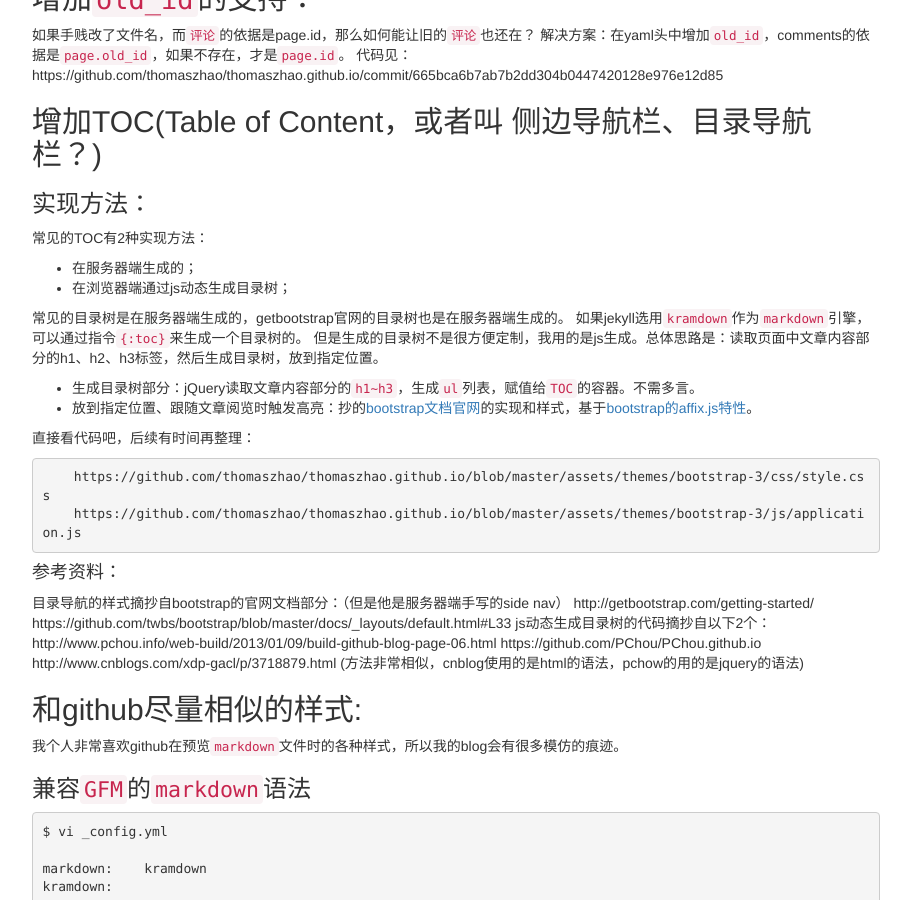
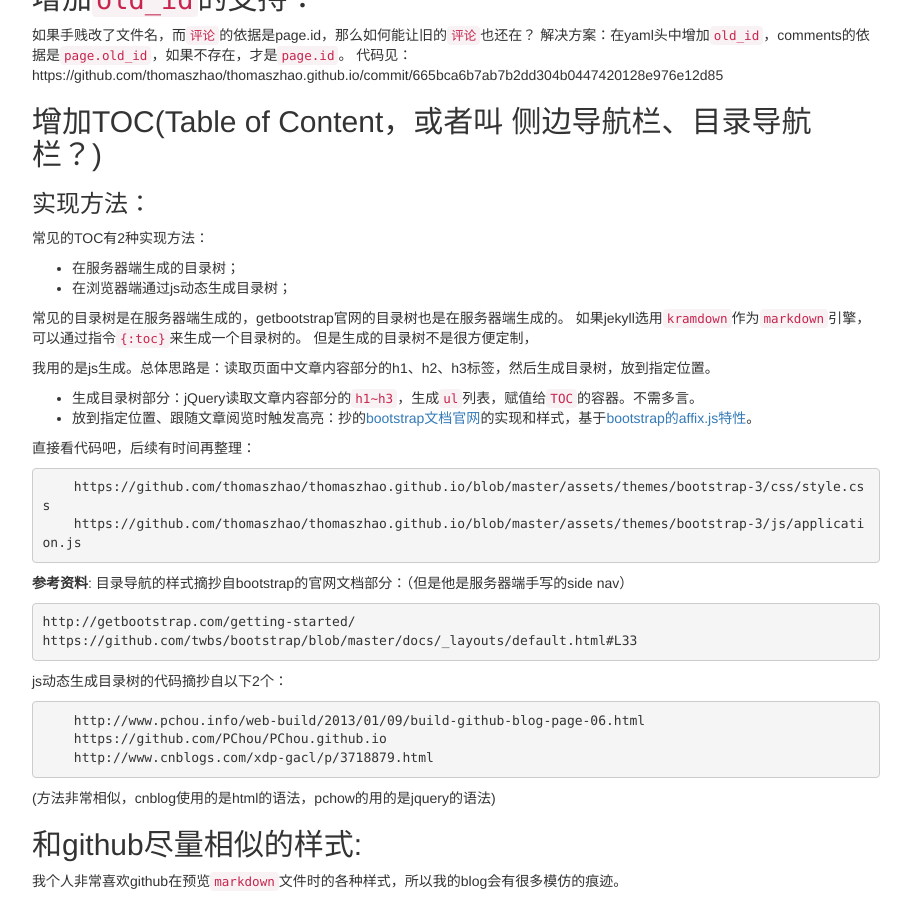
Before and after one commit to thomaszhao/thomaszhao.github.io, a Jekyll site: the page built from _posts/myblog/2015-01-08-how-do-i-build-this-jekyll-blog.md, in a window 1280 px wide and 900 px high, scrolled down 2761 px. Shown: the whole window, without its empty margins (38-949 px from the left). Built offline with Jekyll 4.4.1, drawn with Linux system fonts in a browser that asks for light colours; nearby versions of some CDN libraries; library files that are not in the unit come from our copies; comment, search, counter and statistics services are not loaded.

Commit message:
blog modify.  2015-01-08-how-do-i-build-this-jekyll-blog.md

````diff
--- a/_posts/myblog/2015-01-08-how-do-i-build-this-jekyll-blog.md
+++ b/_posts/myblog/2015-01-08-how-do-i-build-this-jekyll-blog.md
@@ -182,12 +182,14 @@ https://github.com/thomaszhao/thomaszhao.github.io/commit/665bca6b7ab7b2dd304b04
 
 常见的TOC有2种实现方法：
 
-* 在服务器端生成的；
+* 在服务器端生成的目录树；
 * 在浏览器端通过js动态生成目录树；
 
 常见的目录树是在服务器端生成的，getbootstrap官网的目录树也是在服务器端生成的。
 如果jekyll选用`kramdown`作为`markdown`引擎，可以通过指令`{:toc}`来生成一个目录树的。
-但是生成的目录树不是很方便定制，我用的是js生成。总体思路是：读取页面中文章内容部分的h1、h2、h3标签，然后生成目录树，放到指定位置。
+但是生成的目录树不是很方便定制，
+
+我用的是js生成。总体思路是：读取页面中文章内容部分的h1、h2、h3标签，然后生成目录树，放到指定位置。
 
 * 生成目录树部分：jQuery读取文章内容部分的`h1~h3`，生成`ul`列表，赋值给`TOC`的容器。不需多言。
 * 放到指定位置、跟随文章阅览时触发高亮：抄的[bootstrap文档官网](http://getbootstrap.com/getting-started/)的实现和样式，基于[bootstrap的affix.js特性](http://getbootstrap.com/javascript/#affix)。
@@ -200,16 +202,23 @@ https://github.com/thomaszhao/thomaszhao.github.io/commit/665bca6b7ab7b2dd304b04
 ```
 
 
-#### 参考资料：
+**参考资料**:
+目录导航的样式摘抄自bootstrap的官网文档部分：（但是他是服务器端手写的side nav）
 
-目录导航的样式摘抄自bootstrap的官网文档部分：（但是他是服务器端手写的side nav）
+```
 http://getbootstrap.com/getting-started/
 https://github.com/twbs/bootstrap/blob/master/docs/_layouts/default.html#L33
+```
+
 js动态生成目录树的代码摘抄自以下2个：
-http://www.pchou.info/web-build/2013/01/09/build-github-blog-page-06.html
-https://github.com/PChou/PChou.github.io
-http://www.cnblogs.com/xdp-gacl/p/3718879.html
+
+```
+    http://www.pchou.info/web-build/2013/01/09/build-github-blog-page-06.html
+    https://github.com/PChou/PChou.github.io
+    http://www.cnblogs.com/xdp-gacl/p/3718879.html
+```
 (方法非常相似，cnblog使用的是html的语法，pchow的用的是jquery的语法)
+
 
 
 和github尽量相似的样式:
````
Also changed, not shown: other parts of _posts/myblog/2015-01-08-how-do-i-build-this-jekyll-blog.md (+1 -1 lines).
